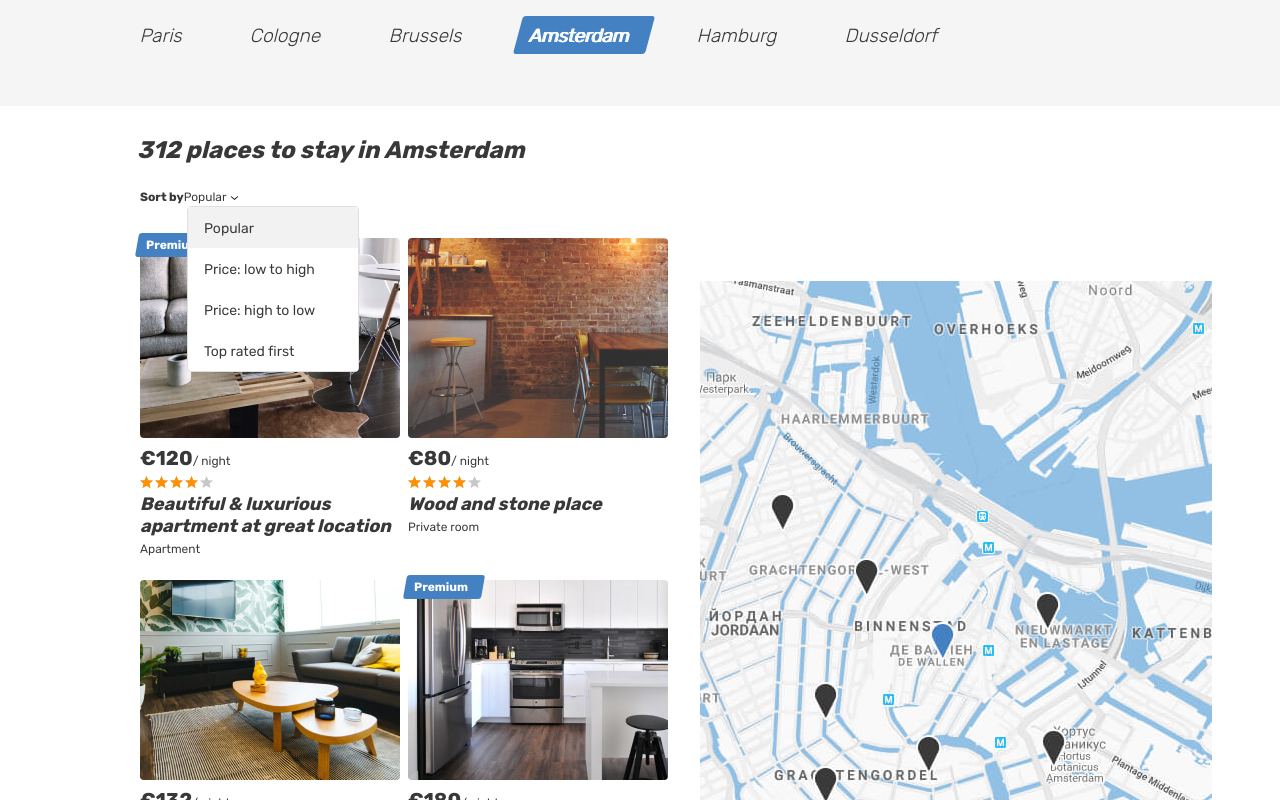
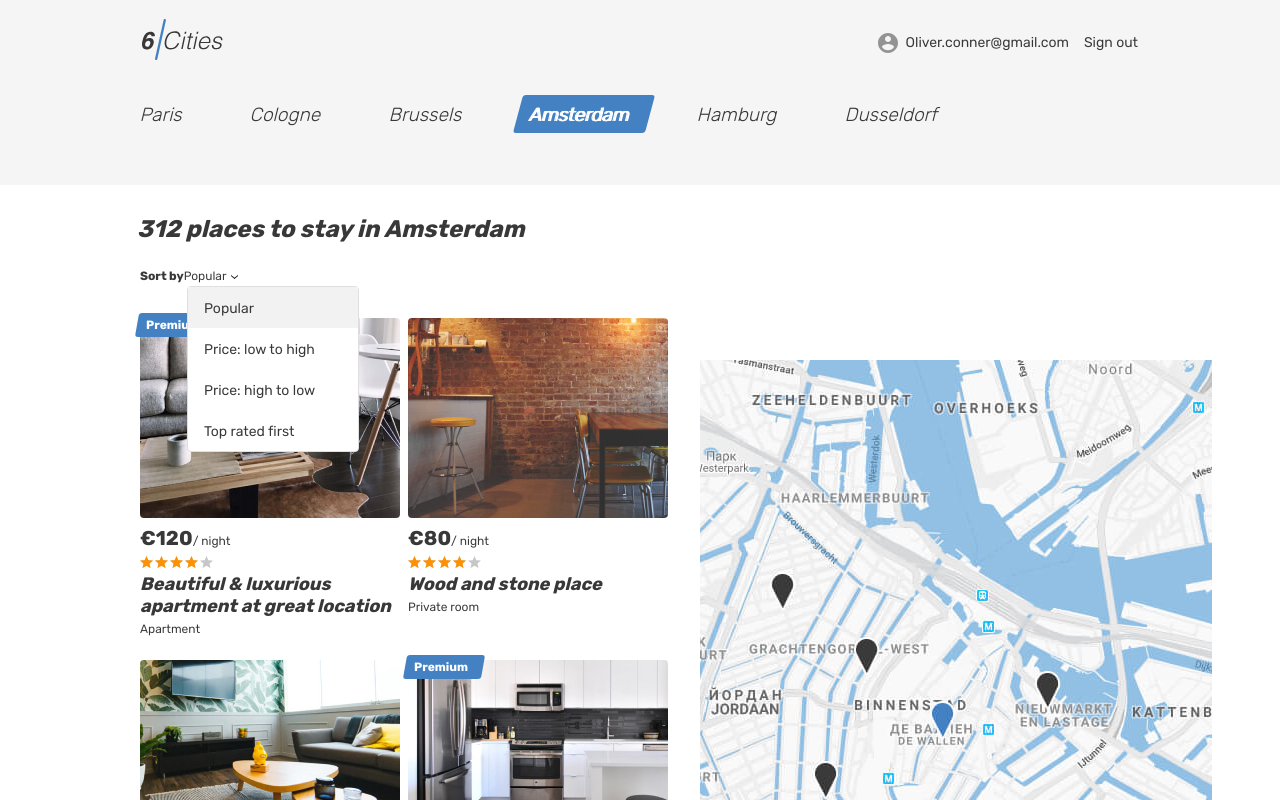
Before and after one commit to htmlacademy-react/794021-six-cities-simple-12, a React (Create React App) app in the folder project/: page / in a window 1280 px wide. Shown: the top 800 px of the page. Built offline with nearby package versions, Linux system fonts and the light colour scheme.

Commit message:
fix: use header component

```diff
--- a/project/src/pages/main/main.tsx
+++ b/project/src/pages/main/main.tsx
@@ -1,4 +1,5 @@
 import PlaceCard from 'src/components/place-card/place-card';
+import HeaderMain from 'src/components/header-main/header-main';
 import { City, Offers } from 'src/types/types';
 
 type MainProps = {
@@ -9,6 +10,8 @@ type MainProps = {
 
 export default function Main(props: MainProps) {
   return (
+    <>
+      <HeaderMain />
       <main className="page__main page__main--index">
         <h1 className="visually-hidden">Cities</h1>
         <div className="tabs">
@@ -83,6 +86,7 @@ export default function Main(props: MainProps) {
           </div>
         </div>
       </main>
+    </>
   );
 }
 
```
Lines whose indentation alone changed are shown as unchanged.
